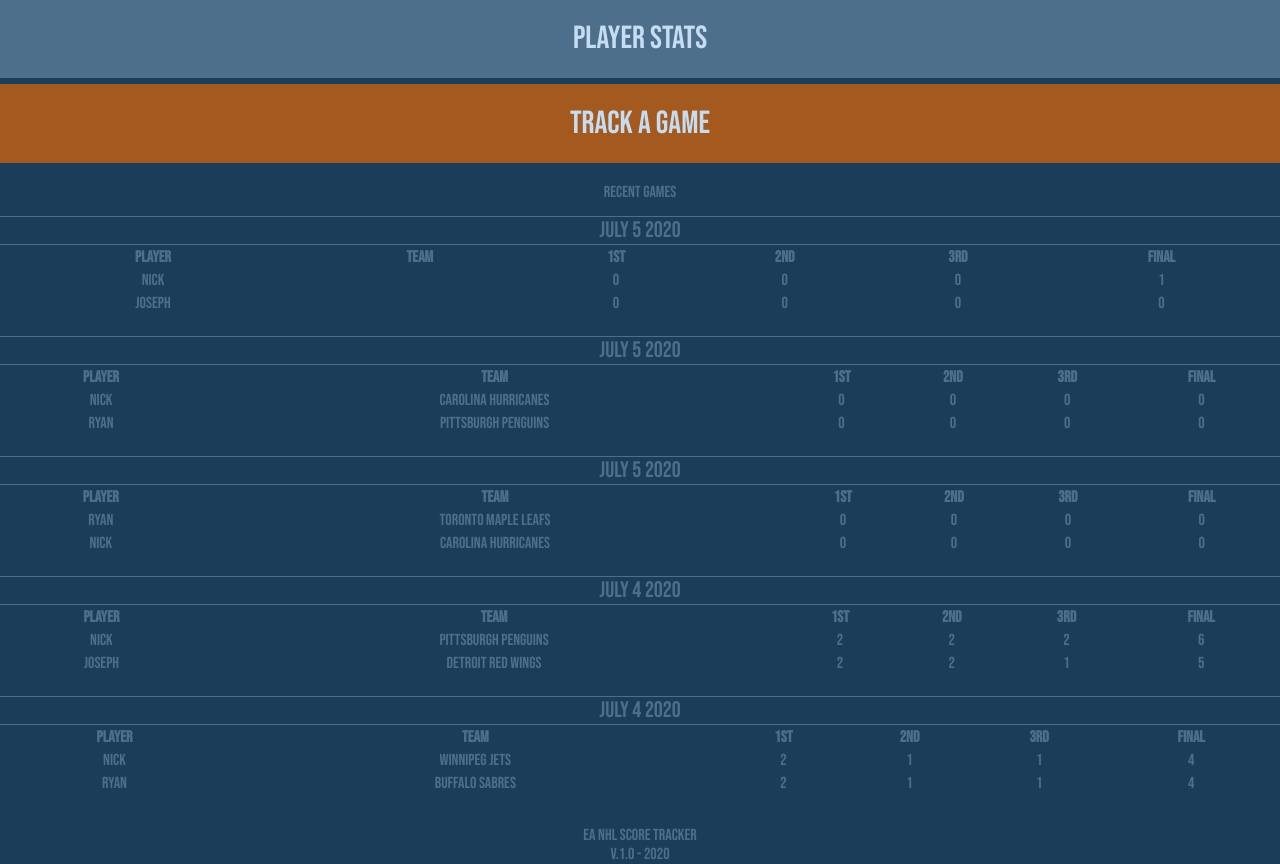
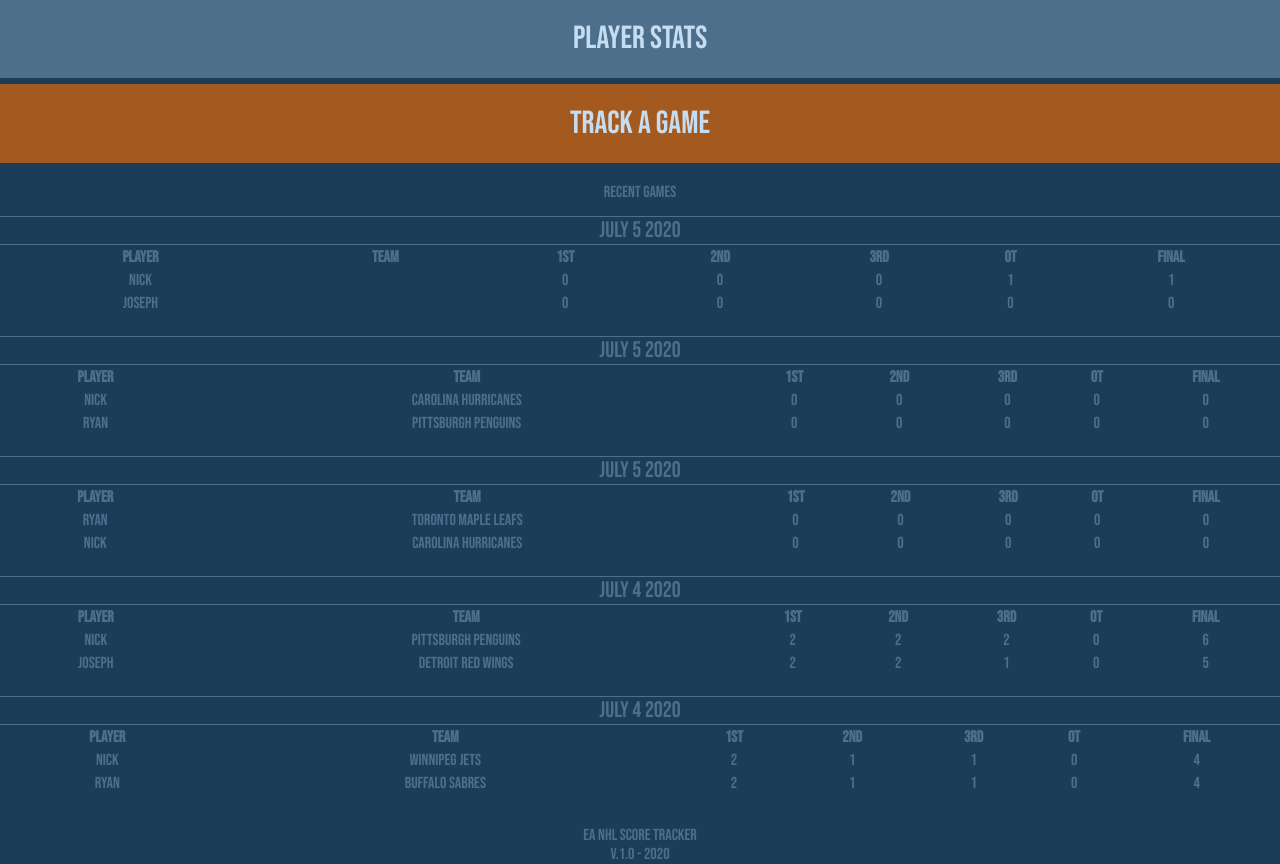
Before and after one commit to ryanfmilne/nhl-game-tracker, a Flask app: page /tracker in a window 1280 px wide. Shown: the part 366-1230 px from the top of the page. Run offline with Flask 2, Linux system fonts and the light colour scheme; data comes from the database, SQL or seed files in the repository; both versions use the stored data as it was after the commit; some libraries are stand-ins or nearby versions.

Commit message:
Started Overtime functionality

```diff
--- a/app.py
+++ b/app.py
@@ -13,13 +13,18 @@ class Game(db.Model):
 	away_player = db.Column(db.String(100), nullable=False)
 	away_period_1 = db.Column(db.Integer, nullable=False)
 	away_period_2 = db.Column(db.Integer, nullable=False)
-	away_period_3 = db.Column(db.Integer, nullable=False)
+	away_period_3= db.Column(db.Integer, nullable=False)
+	away_ot_1 = db.Column(db.Integer, nullable=False) # This is broken, default value not being set
+
 	away_final = db.Column(db.Integer, nullable=False)
+
 	home_team = db.Column(db.String(100), nullable=False)
 	home_player = db.Column(db.String(100), nullable=False)
 	home_period_1 = db.Column(db.Integer, nullable=False)
 	home_period_2 = db.Column(db.Integer, nullable=False)
 	home_period_3 = db.Column(db.Integer, nullable=False)
+	home_ot_1 = db.Column(db.Integer, nullable=False) # This is broken, default value not being set
+
 	home_final = db.Column(db.Integer, nullable=False)
 
 	game_date = db.Column(db.DateTime, nullable=False, default=datetime.utcnow)
@@ -54,12 +59,15 @@ def index():
 def tracker():
 
 	if request.method == 'POST':
+
+		# Grab form input and set each to a variable
 		away_p = request.form['player-1']
 		away_team_name = request.form['away-team-name']
 
 		away_1 = request.form['away-period-1']
 		away_2 = request.form['away-period-2']
 		away_3 = request.form['away-period-3']
+		away_overtime_1 = request.form['away-ot-1']
 
 		home_p = request.form['player-2']
 		home_team_name = request.form['home-team-name']
@@ -67,23 +75,30 @@ def tracker():
 		home_1 = request.form['home-period-1']
 		home_2 = request.form['home-period-2']
 		home_3 = request.form['home-period-3']
-		away_final_score = int(away_1) + int(away_2) + int(away_3)
-		home_final_score = int(home_1) + int(home_2) + int(home_3)
+		home_overtime_1 = request.form['home-ot-1']
+		# Add each period score to create a final variable
+		away_final_score = int(away_1) + int(away_2) + int(away_3) + int(away_overtime_1)
+		home_final_score = int(home_1) + int(home_2) + int(home_3) + int(home_overtime_1)
 
+		# Send form data variables to Game model
 		all_games = Game(
 			away_team=away_team_name,
 			away_player=away_p,
 			away_period_1=away_1,
 			away_period_2=away_2,
 			away_period_3=away_3,
+			away_ot_1=away_overtime_1,
+
 			away_final=away_final_score, #
 			home_team=home_team_name,
 			home_player=home_p,
 			home_period_1=home_1,
 			home_period_2=home_2,
 			home_period_3=home_3,
+			home_ot_1=home_overtime_1,
+
 			home_final=home_final_score,
-			# game_date=game_date
+
 			)
 		db.session.add(all_games)
 		db.session.commit()
@@ -94,10 +109,11 @@ def tracker():
 		return render_template('tracker.html', games=all_games, now=now)
 
 
+# db.create_all()
+
+if __name__ == "__main__":
+	app.run(debug=True)
+
 
 # if __name__ == "__main__":
-# 	app.run(debug=True)
-
-
-if __name__ == "__main__":
-	app.run(host='0.0.0.0', threaded=True, debug=True)
+# 	app.run(host='0.0.0.0', threaded=True, debug=True)
--- a/static/css/main.css
+++ b/static/css/main.css
@@ -114,7 +114,6 @@ div#cancel-game {
     top:0;
     left:0;
     width: 100%;
-    height: 100%;
     background: rgba(0, 0, 0, 0.81);
 }
 
@@ -183,6 +182,14 @@ section.period-pannel {
 
 #period-pannel-3 {
     /* display: none; */
+}
+
+#period-pannel-ot-1 {
+    display: none;
+}
+
+section#spacer {
+    min-height: 120px;
 }
 
 #submit-game {
@@ -278,6 +285,7 @@ button#submit-game {
 
 .footer {
     margin-top: 30px;
+    text-align: center;
 }
 
 .footer p {
--- a/templates/tracker.html
+++ b/templates/tracker.html
@@ -36,6 +36,7 @@
 							<th>1st</th>
 							<th>2nd</th>
 							<th>3rd</th>
+							<th>OT</th>
 							<th>Final</th>
 		                </tr>
 		                <tr>
@@ -44,6 +45,7 @@
 							<td>{{ game.away_period_1 }}</td>
 							<td>{{ game.away_period_2 }}</td>
 							<td>{{ game.away_period_3 }}</td>
+							<td>{{ game.away_ot_1 }}</td>
 							<td>{{ game.away_final }}</td>
 		                </tr>
 		                <tr>
@@ -52,6 +54,7 @@
 							<td>{{ game.home_period_1 }}</td>
 							<td>{{ game.home_period_2 }}</td>
 							<td>{{ game.home_period_3 }}</td>
+							<td>{{ game.home_ot_1 }}</td>
 							<td>{{ game.home_final }}</td>
 		                </tr>
 		              </table>
@@ -117,7 +120,7 @@
 
 							<div class='score-input score-input-away inline-flex'>
 								<div class="score-plus-minus">-</div>
-								<select class="select-player" id='away-period-1' name='away-period-1' value='0' required>
+								<select class="select-player period-scores" id='away-period-1' name='away-period-1' value='0' required>
 									<option selected disabled hidden value="">-</option>
 									<option value="0">0</option>
 									<option value="1">1</option>
@@ -143,7 +146,7 @@
 
 							<div class='score-input score-input-home inline-flex'>
 								<div class="score-plus-minus">-</div>
-								<select class="select-player" id='home-period-1' name='home-period-1' value='0' required>
+								<select class="select-player period-scores" id='home-period-1' name='home-period-1' value='0' required>
 									<option selected disabled hidden value="">-</option>
 									<option value="0">0</option>
 									<option value="1">1</option>
@@ -172,7 +175,7 @@
 
 						<div class='score-input score-input-away inline-flex'>
 							<div class="score-plus-minus">-</div>
-							<select class="select-player" id='away-period-2' name='away-period-2' value='0' required>
+							<select class="select-player period-scores" id='away-period-2' name='away-period-2' value='0' required>
 								<option selected disabled hidden value="">-</option>
 								<option value="0">0</option>
 								<option value="1">1</option>
@@ -198,7 +201,7 @@
 
 						<div class='score-input score-input-home inline-flex'>
 							<div class="score-plus-minus">-</div>
-							<select class="select-player" id='home-period-2' name='home-period-2' value='0' required>
+							<select class="select-player period-scores" id='home-period-2' name='home-period-2' value='0' required>
 								<option selected disabled hidden value="">-</option>
 								<option value="0">0</option>
 								<option value="1">1</option>
@@ -227,7 +230,7 @@
 
 						<div class='score-input score-input-away inline-flex'>
 							<div class="score-plus-minus">-</div>
-							<select class="select-player" id='away-period-3' name='away-period-3' value='0' required>
+							<select class="select-player period-scores" id='away-period-3' name='away-period-3' value='0' required>
 								<option selected disabled hidden value="">-</option>
 								<option value="0">0</option>
 								<option value="1">1</option>
@@ -253,7 +256,7 @@
 
 						<div class='score-input score-input-home inline-flex'>
 							<div class="score-plus-minus">-</div>
-							<select class="select-player" id='home-period-3' name='home-period-3' value='0' required>
+							<select class="select-player period-scores" id='home-period-3' name='home-period-3' value='0' required>
 								<option selected disabled hidden value="">-</option>
 								<option value="0">0</option>
 								<option value="1">1</option>
@@ -277,11 +280,42 @@
 
 					</section>
 
+					<section id="period-pannel-ot-1" class="period-pannel"> <!-- OVERTIME 1 -->
+						<h3>Over Time</h3>
 
-					<div>
+						<div class='score-input score-input-away inline-flex'>
+							<div class="score-plus-minus">-</div>
+							<select class="select-player" id='away-ot-1' name='away-ot-1' value='0'>
+								<option selected hidden value="0">-</option>
+								<option value="0">0</option>
+								<option value="1">1</option>
+							</select>
+							<div class="score-plus-minus">+</div>
+						</div>
+
+						<div class="clear-score-1 inline-flex"></div> <!-- score clear -->
+
+						<div class='score-input score-input-home inline-flex'>
+							<div class="score-plus-minus">-</div>
+							<select class="select-player" id='home-ot-1' name='home-ot-1' value='0'>
+								<option selected hidden value="0">-</option>
+								<option value="0">0</option>
+								<option value="1">1</option>
+							</select>
+							<div class="score-plus-minus">+</div>
+						</div>
+
+					</section>
+
+
+					<section id="asterisk">
 						<label class="asterisk-label" for="asterisk">*</label>
 						<input class="asterisk-box" type="checkbox" id="asterisk" name="asterisk" value="asterisk">
-					</div>
+					</section>
+
+					<section id="spacer"> <!-- Make height of button -->
+
+					</section>
 
 					<button input="submit" value="Post" id="submit-game">Submit Game</button>
 			</form>
@@ -489,13 +523,21 @@
 </script>
 
 
-<!-- Period Drop Down -->
+<!-- Over Time Drop Down -->
 <script type="text/javascript">
-
-
-
-
-
+	$('.period-scores').change(function() {
+		console.log('Period Changed!')
+		// grab all period score values
+		// x = $(this).val()
+		// console.log(x)
+		var allScores = $('.period-scores').map((_,el) => el.value).get()
+		console.log(allScores)
+		// If all scores are 0 toggle OT section
+		if (allScores[0] == 0 && allScores[1] == 0 && allScores[2] == 0 && allScores[3] == 0 && allScores[4] == 0 && allScores[5]) {
+			console.log('OT BABY!')
+			$('#period-pannel-ot-1').toggle();
+		}
+	});
 </script>
 
 
```
Also changed, not shown: nhltracker.db.
